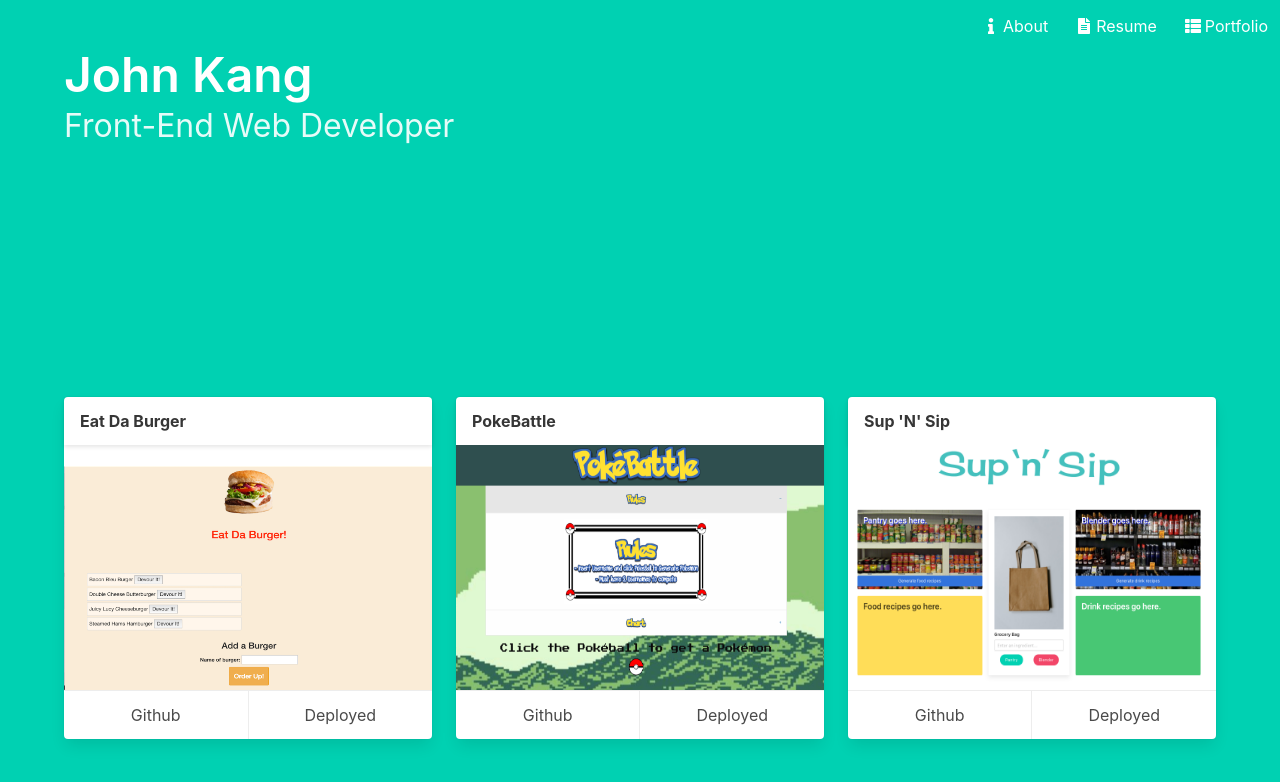
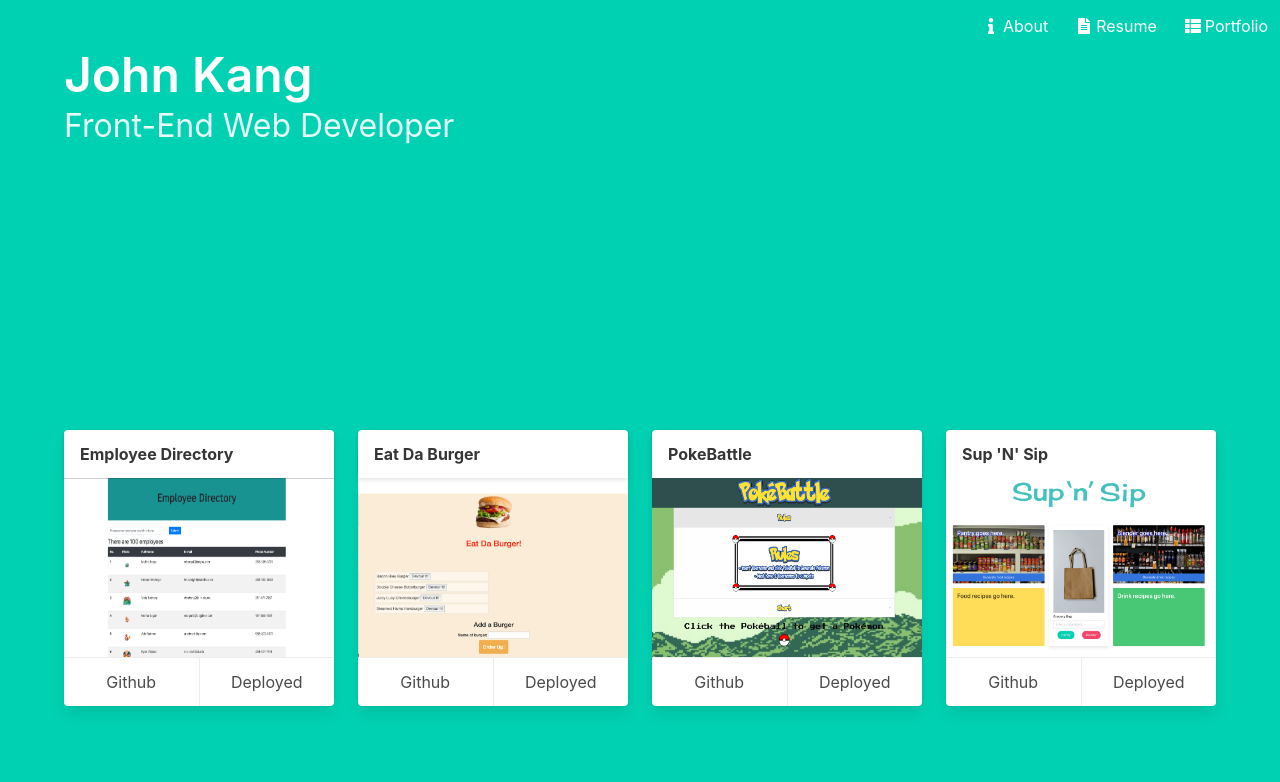
Before and after one commit to drivelikejehu/jkang-portfolio, a React (Create React App) app in the folder client/: page /portfolio in a window 1280 px wide. Shown: the top 782 px of the page. Built offline with nearby package versions, Linux system fonts and the light colour scheme.

Commit message:
updated employee directory card and about.jsx

```diff
--- a/client/src/containers/About.jsx
+++ b/client/src/containers/About.jsx
@@ -21,8 +21,8 @@ const About = () => {
                       <p className="title is-size-4 has-text-dark has-text-centered">
                         As a kid, I would make html websites for fun.
                         Considering how much our lives relate to technology, I
-                        want to be part of the future, so we can develop for the
-                        world today.
+                        want to be part of the now. So we can develop for the
+                        world tomorrow.
                       </p>
                       <div className="card-content">
                         <div className="media">
--- a/client/src/containers/Portfolio.jsx
+++ b/client/src/containers/Portfolio.jsx
@@ -11,9 +11,40 @@ const Portfolio = () => {
         <div className="hero-body">
           <div className="container">
             <div className="row">
-              {/* <div className="title is-2">Portfolio</div> */}
               <div className="columns">
-                <div className="column is-one-third">
+              <div className="column is-one-quarter">
+                  <div className="card">
+                    <header className="card-header">
+                      <p className="card-header-title">
+                        <span>Employee Directory</span>
+                      </p>
+                    </header>
+                    <div className="card-image">
+                      <figure className="image is-3by2">
+                        <img src={employee} alt="react employee directory" />
+                      </figure>
+                    </div>
+                    <footer className="card-footer">
+                      <a
+                        href="https://github.com/drivelikejehu/react-employee-directory"
+                        className="card-footer-item"
+                        target="_blank"
+                        rel="noopener noreferrer"
+                      >
+                        Github
+                      </a>
+                      <a
+                        href="https://radiant-island-45826.herokuapp.com/"
+                        className="card-footer-item"
+                        target="_blank"
+                        rel="noopener noreferrer"
+                      >
+                        Deployed
+                      </a>
+                    </footer>
+                  </div>
+                </div>
+                <div className="column is-one-quarter">
                   <div className="card">
                     <header className="card-header">
                       <p className="card-header-title">
@@ -45,7 +76,7 @@ const Portfolio = () => {
                     </footer>
                   </div>
                 </div>
-                <div className="column is-one-third">
+                <div className="column is-one-quarter">
                   <div className="card">
                     <header className="card-header">
                       <p className="card-header-title">
@@ -77,7 +108,7 @@ const Portfolio = () => {
                     </footer>
                   </div>
                 </div>
-                <div className="column is-one-third">
+                <div className="column is-one-quarter">
                   <div className="card">
                     <header className="card-header">
                       <p className="card-header-title">
```
